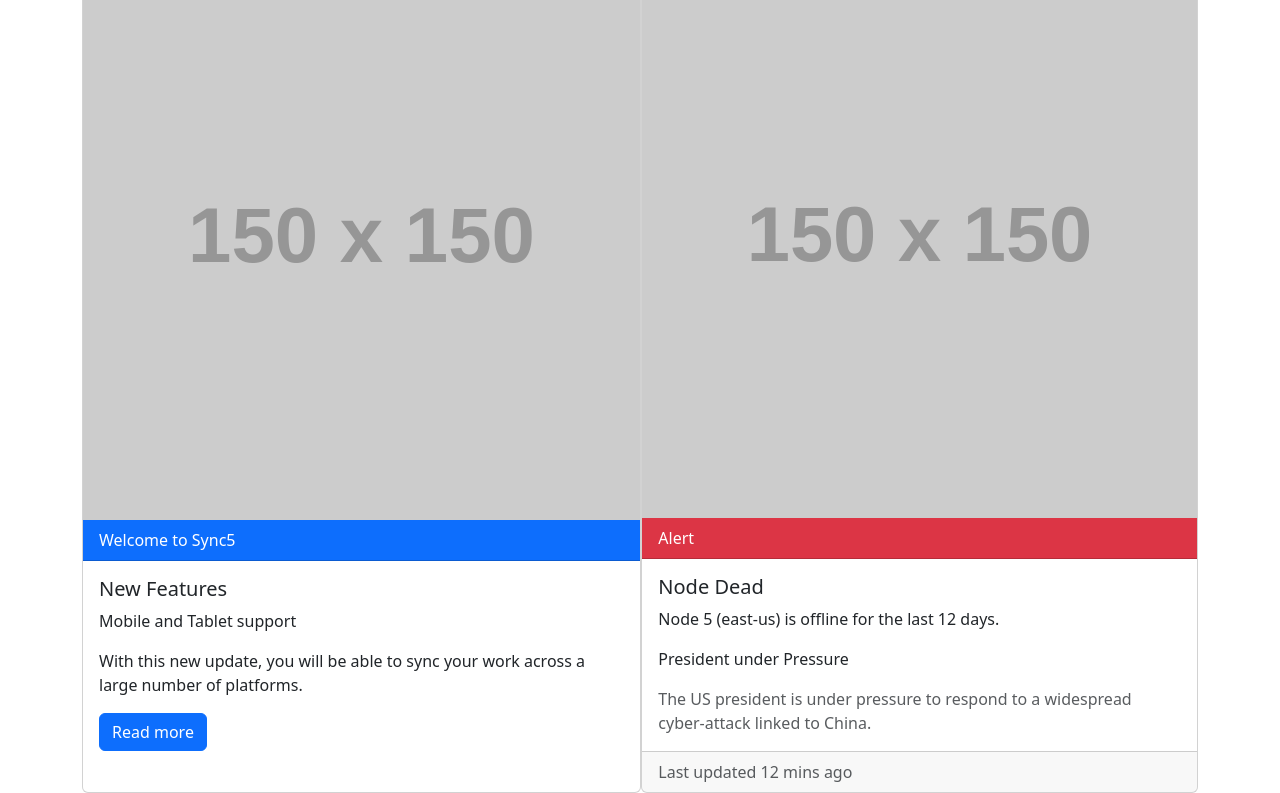
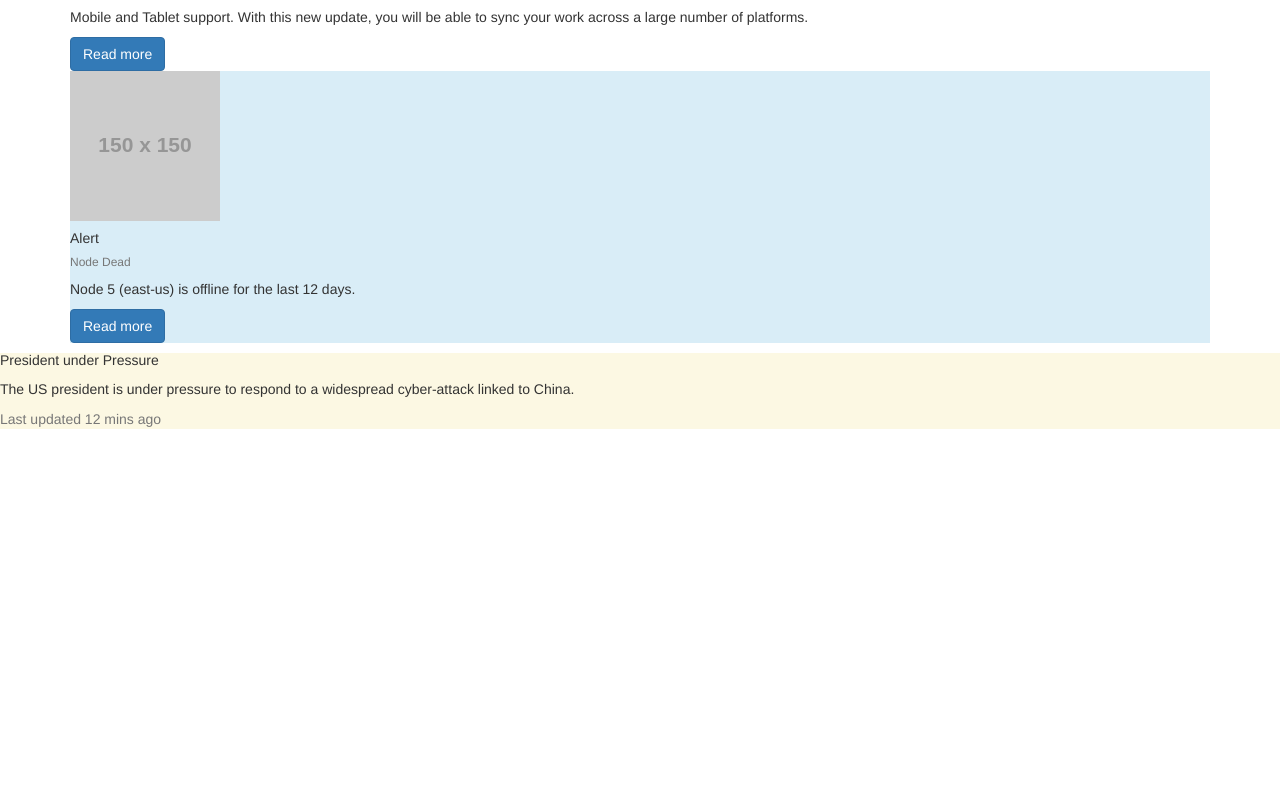
Before and after one commit to acciojob/bootstrap-card-shweta8814, a website: page main.html in a window 1280 px wide. Shown: the part 86-879 px from the top of the page. After the commit the page ends 800 px from the top, so only its background shows below. Drawn offline with nearby package versions, Linux system fonts and the light colour scheme; placeholder pictures from the web are drawn by us.

Commit message:
created a submission

```diff
--- a/main.html
+++ b/main.html
@@ -1,45 +1,46 @@
 <!DOCTYPE html>
-<html lang="en">
+<html>
 <head>
 	<meta charset="UTF-8">
 	<meta name="viewport" content="width=device-width, initial-scale=1.0">
-  <title>Bootstrap Cards Example</title>
-  <!-- Bootstrap CSS -->
-  <link href="https://cdn.jsdelivr.net/npm/bootstrap@5.3.0-alpha3/dist/css/bootstrap.min.css" rel="stylesheet">
+	<link rel="stylesheet" href="https://maxcdn.bootstrapcdn.com/bootstrap/3.3.6/css/bootstrap.min.css">
+	<script src="https://ajax.googleapis.com/ajax/libs/jquery/3.6.1/jquery.min.js"></script>
+	<script src="https://maxcdn.bootstrapcdn.com/bootstrap/3.4.1/js/bootstrap.min.js"></script>
 </head>
 <body>
-<div class="container mt-5">
-  <!-- Card Deck -->
-  <div class="card-deck d-flex justify-content-between">
-    <!-- Card 1 -->
-    <div class="card">
-      <img src="https://via.placeholder.com/150" class="card-img-top" alt="Sync5 Image">
-      <div class="card-header bg-primary text-white">Welcome to Sync5</div>
+	<div class="container my-5">
+    <div class="card-deck">
+
         <div class="card-body">
-        <h5 class="card-title">New Features</h5>
-        <p class="card-text">Mobile and Tablet support</p>
-        <p class="card-text">With this new update, you will be able to sync your work across a large number of platforms.</p>
+          <h1 class="card-title">Welcome to Sync5</h1>
+          <h6 class="card-subtitle mb-2 text-muted">New Features</h6>
+          <p class="card-text">Mobile and Tablet support. With this new update, you will be able to sync your work across a large number of platforms.</p>
           <a href="#" class="btn btn-primary">Read more</a>
         </div>
       </div>
-    <!-- Card 2 -->
-    <div class="card">
-      <img src="https://via.placeholder.com/150" class="card-img-top" alt="Alert Image">
-      <div class="card-header bg-danger text-white">Alert</div>
+
+		<div class="card bg-info text-white">
+        <img src="https://via.placeholder.com/150" class="card-img-top" alt="Card image">
         <div class="card-body">
-        <h5 class="card-title">Node Dead</h5>
+          <h5 class="card-title">Alert</h5>
+          <h6 class="card-subtitle mb-2 text-muted">Node Dead</h6>
           <p class="card-text">Node 5 (east-us) is offline for the last 12 days.</p>
-        <p class="card-text">President under Pressure</p>
-        <p class="card-text text-muted">The US president is under pressure to respond to a widespread cyber-attack linked to China.</p>
+          <a href="#" class="btn btn-primary">Read more</a>
         </div>
-      <div class="card-footer text-muted">
-        Last updated 12 mins ago
+      </div>
+    </div>
+
+	<div class="mt-3">
+      <div class="card bg-warning">
+        <div class="card-body">
+          <h5 class="card-title">President under Pressure</h5>
+          <p class="card-text">The US president is under pressure to respond to a widespread cyber-attack linked to China.</p>
+          <p class="text-muted">Last updated 12 mins ago</p>
         </div>
       </div>
     </div>
   </div>
 
-<!-- Bootstrap JS -->
-<script src="https://cdn.jsdelivr.net/npm/bootstrap@5.3.0-alpha3/dist/js/bootstrap.bundle.min.js"></script>
+	<script type="text/javascript" src="./script.js"></script>
 </body>
 </html>
```
Lines whose indentation alone changed are shown as unchanged.
